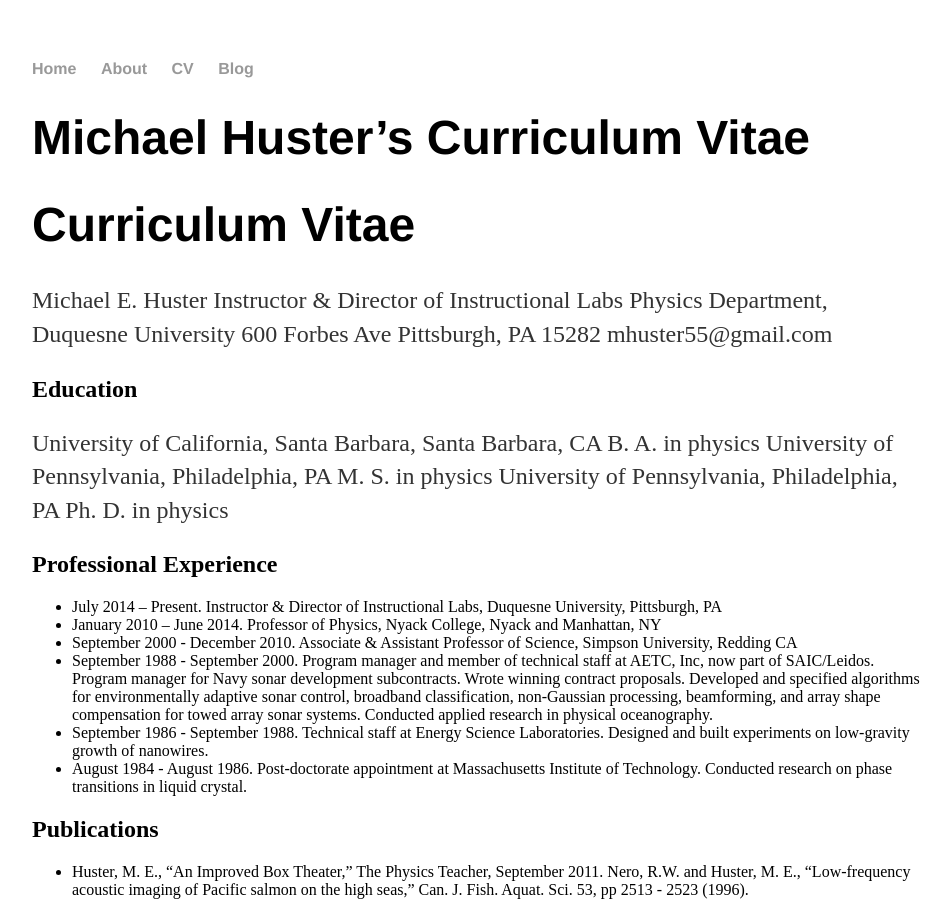
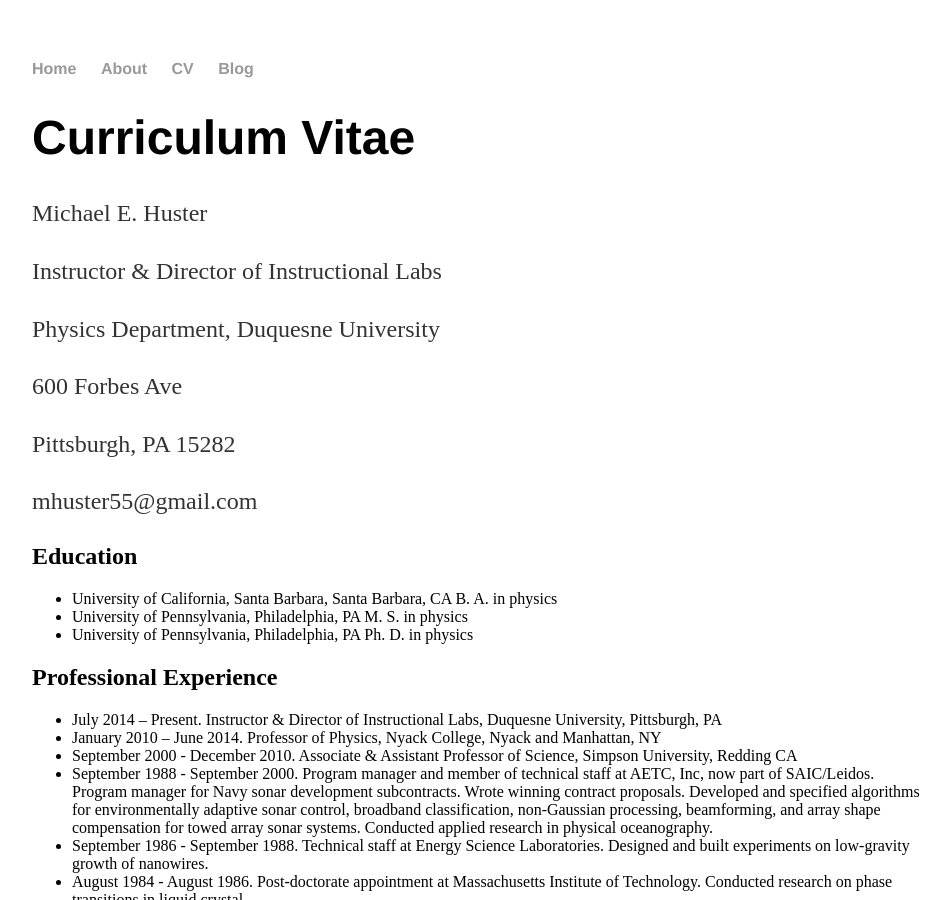
Before and after one commit to profhuster/profhuster.github.io, a Jekyll site: the page built from cv/index.md, in a window 1280 px wide and 900 px high. Shown: the whole window, without its empty margins (160-1111 px from the left). Built offline with Jekyll 4.4.1, drawn with Linux system fonts in a browser that asks for light colours.

Commit message:
Update index.md

```diff
--- a/cv/index.md
+++ b/cv/index.md
@@ -2,21 +2,30 @@
 layout: default
 title: CV for Michael Huster, profhuster
 ---
-# Michael Huster's Curriculum Vitae
-
 # Curriculum Vitae
 Michael E. Huster
+
+
 Instructor & Director of Instructional Labs
+
+
 Physics Department, Duquesne University
+
+
 600 Forbes Ave
+
+
 Pittsburgh, PA 15282
+
+
 mhuster55@gmail.com
 
 
 ## Education
-University of California, Santa Barbara, Santa Barbara, CA	B. A. in physics
-University of Pennsylvania, Philadelphia, PA			M. S. in physics
-University of Pennsylvania, Philadelphia, PA			Ph. D. in physics
+* University of California, Santa Barbara, Santa Barbara, CA	B. A. in physics
+* University of Pennsylvania, Philadelphia, PA			M. S. in physics
+* University of Pennsylvania, Philadelphia, PA			Ph. D. in physics
+
 ## Professional Experience
 * July 2014 – Present.
 Instructor & Director of Instructional Labs, Duquesne University, Pittsburgh, PA
```
